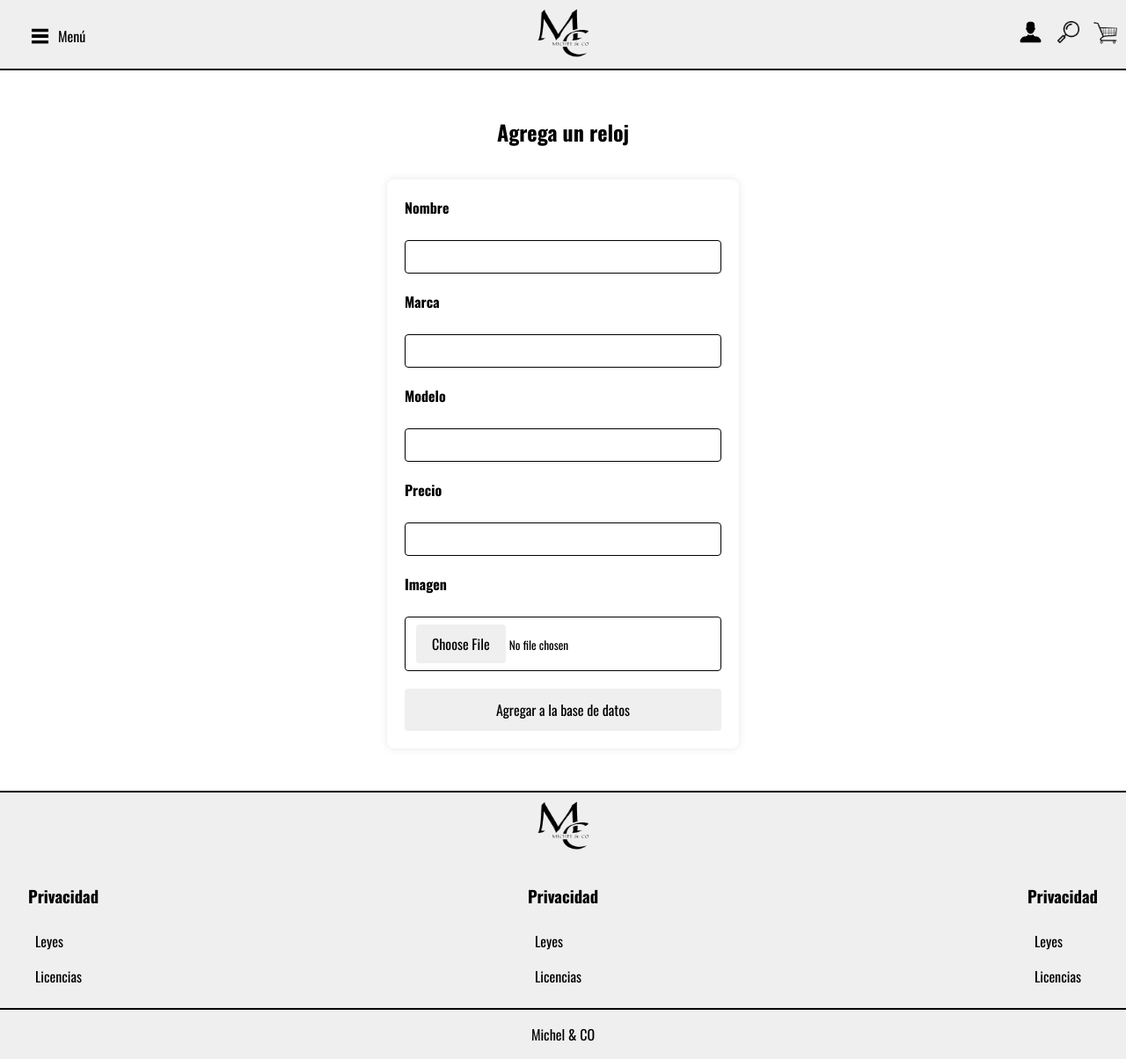
After one commit to michel-fdzzz/Proyecto, a PHP site: page /agregar-productos-gestion.php in a window 1280 px wide. The commit adds this page. Shown: the whole page at 88% size. Run offline with PHP 8.4, Linux system fonts and the light colour scheme.

Commit message:
Cambio de texto del desplegable y formulario de insercion de producto desde la página

```diff
--- /dev/null
+++ b/PROYECTO/CSS/agregar-producto-gestion.css
@@ -0,0 +1,99 @@
+.main {
+    height: 90%;
+    width: 100%;
+    margin-top: 7em;
+    display: flex;
+    flex-direction: column;
+    justify-content: center;
+}
+
+.main>h1 {
+    text-align: center;
+}
+
+a {
+    text-decoration: none;
+    color: black;
+}
+
+/* FORMULARIO PARA AGREGAR UN RELOJ*/
+form.formulario {
+    margin: 1em auto 3em auto;
+    padding: 20px;
+    background-color: #ffffff;
+    border-radius: 8px;
+    box-shadow: 0 0 10px rgba(0, 0, 0, 0.1);
+    max-width: 400px;
+
+}
+
+.flex-container {
+    display: flex;
+    gap: 20px;
+    flex-direction: column;
+}
+
+label {
+    margin-bottom: 5px;
+    font-weight: bold;
+}
+
+.flex-container input,
+select {
+    padding: 8px 12px;
+    border: 1px solid #000000;
+    border-radius: 4px;
+}
+
+/*
+            QUITAR
+*/
+input[type="date"] {
+    padding: 8px 12px;
+    border: 1px solid #ccc;
+    border-radius: 4px;
+    font-size: 14px;
+    outline: none;
+}
+
+input[type="submit"] {
+    cursor: pointer;
+    background-color: #efefef;
+    border: none;
+    color: black;
+    padding: 12px 20px;
+    font-size: 16px;
+    border-radius: 4px;
+    transition: background-color 0.2s;
+}
+
+input[type="submit"]:hover {
+    background-color: #bdbdbd;
+    transform: translateY(-1px);
+}
+
+.linkRegistroInicioSesion {
+    margin-top: 2em;
+    text-decoration: none;
+    color: black;
+}
+
+.linkRegistroInicioSesion:hover {
+    text-decoration: underline blue;
+}
+
+input[type="file"]::file-selector-button {
+    cursor: pointer;
+    background-color: #efefef;
+    border: none;
+    color: black;
+    padding: 10px 18px;
+    font-size: 1rem;
+    border-radius: 4px;
+    transition: background-color 0.2s;
+    font-family: 'Oswald', sans-serif;
+}
+
+input[type="file"]::file-selector-button:hover {
+    background-color: #bdbdbd;
+}
--- a/PROYECTO/JS/header.js
+++ b/PROYECTO/JS/header.js
@@ -80,8 +80,24 @@ try {
 
 
 //Funcion para abrir el sidebar del header
+// Función para cambiar el texto del menú
+function cambiarTextoMenu() {
+    if (document.querySelector('.containerDesplegable').classList.contains('activo')) {
+        menuTexto.textContent = 'Cerrar';
+    } else {
+        menuTexto.textContent = 'Menú';
+    }
+}
+
+// Función que se ejecuta después de que el documento se ha cargado completamente
 $(document).ready(function () {
+    // Evento de clic en el botón de desplegar
     $('.botonDesplegar').click(function () {
         $(this).siblings('.containerDesplegable').toggleClass('activo');
+        // Llamar a la función para cambiar el texto del menú
+        cambiarTextoMenu();
     });
+
+    // Llamar a la función para cambiar el texto del menú al cargar la página
+    cambiarTextoMenu();
 });
--- /dev/null
+++ b/PROYECTO/agregar-productos-gestion.php
@@ -0,0 +1,49 @@
+<!DOCTYPE html>
+<html lang="en">
+<head>
+    <meta charset="UTF-8">
+    <meta name="viewport" content="width=device-width, initial-scale=1.0">
+    <title>Document</title>
+    <link rel="stylesheet" href="CSS/agregar-producto-gestion.css">
+</head>
+<body>
+    <?php
+    include 'header.php';
+    ?>
+
+    <section class="main">
+        <h1>Agrega un reloj</h1>
+        <article class="contenedor-formulario">
+            <form action="#" method="POST" class="formulario" onsubmit="return validarContrasenia()">
+                <div class="flex-container">
+
+                    <label for="nombre">Nombre</label>
+                    <input type="text" name="nombre" required>
+
+                    <label for="marca">Marca</label>
+                    <input type="text" name="marca" required>
+
+                    <label for="modelo">Modelo</label>
+                    <input type="text" name="modelo" required>
+
+                    <label for="precio">Precio</label>
+                    <input type="number" name="precio" id='precio' required>
+
+                    <label for="imagen">Imagen</label>
+                    <input type="file" name="imagen">
+
+                    <input type="submit" value="Agregar a la base de datos" name='enviar'>
+
+                </div>
+        </form>
+        </article>
+    </section>
+
+
+
+
+<?php
+    include 'footer.php';
+?>
+</body>
+</html>
```
Also changed, not shown: PROYECTO/gestion.php (+4 -4 lines).
